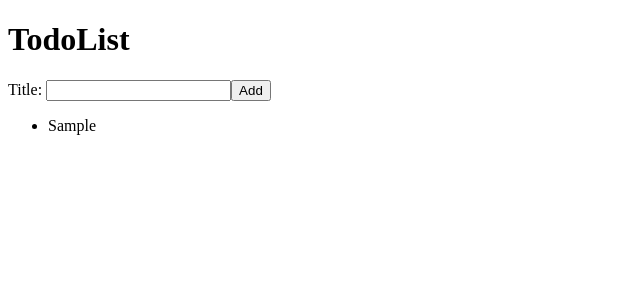
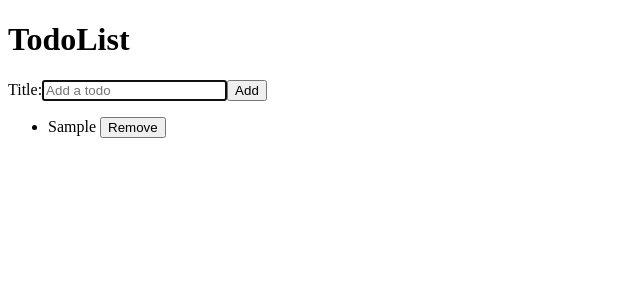
Before and after one commit to alexdmejia/react-todo, a React (Create React App) app: page / in a window 1280 px wide. Both pictures are taken after typing "Sample" into the empty fields and a click on the button "Add". Shown: the top 300 px of the page, without its empty margins (0-640 px from the left). Built offline with nearby package versions, Linux system fonts and the light colour scheme; the HTML template or start-up script is replaced by a standard one.

Commit message:
lesson 1.6

```diff
--- a/src/AddTodoForm.js
+++ b/src/AddTodoForm.js
@@ -1,4 +1,5 @@
 import React, { useState } from "react";
+import InputWithLabel from "./InputWithLabel";
 
 
 export default function AddTodoForm(props) {
@@ -19,8 +20,16 @@ export default function AddTodoForm(props) {
   return (
 
     <form onSubmit={handleAddTodo}>
-      <label htmlFor="todoTitle" >Title: </label>
-      <input type="text" id="todoTitle" name="title" value = {todoTitle} onChange = {handleTitleChange} />
+
+      <InputWithLabel
+        id="todoTitle"
+        name="title"
+        value={todoTitle}
+        placeholder="Add a todo"
+        onInputChange = {handleTitleChange}
+      >
+        Title:
+      </InputWithLabel>
       <button type="submit" >Add</button>
     </form>
   );
--- a/src/App.js
+++ b/src/App.js
@@ -2,6 +2,9 @@
 import React, { useEffect, useState } from "react";
 import AddTodoForm from "./AddTodoForm";
 import TodoList from "./TodoList";
+// import TodoListItem from "./TodoListItem";
+
+
 
 function useSemiPersistentState() {
   const [todoList, setTodoList] = useState(
@@ -21,14 +24,20 @@ function App() {
   function AddTodo(newTodo) {
     setTodoList([...todoList, newTodo]);
   }
+  function removeTodo(id) {
+    const updatedTodos = todoList.filter(todo => todo.id !== id);
+    setTodoList(updatedTodos);
+  }
 
   return (
     <>
       <h1> TodoList </h1>
       <AddTodoForm onAddTodo={AddTodo} />
-      <TodoList todoList={todoList} />
+      <TodoList todoList={todoList}  onRemoveTodo={removeTodo}  />
     </>
   );
 }
 
+
+
 export default App;
--- /dev/null
+++ b/src/InputWithLabel.js
@@ -0,0 +1,34 @@
+import React, {useEffect}from "react";
+
+function InputWithLabel({
+  name,
+  id,
+  value,
+  placeholder,
+  type = "text",
+  onInputChange,
+  children,
+
+}) {
+  const inputRef = React.useRef();
+
+  useEffect(() => {
+    inputRef.current.focus();
+  });
+  return (
+    <>
+      <label htmlFor={id}>{children}</label>
+      <input
+        ref={inputRef}
+        name={name}
+        id={id}
+        placeholder={placeholder}
+        type={type}
+        value={value}
+        onChange={onInputChange}
+      />
+    </>
+  );
+}
+
+export default InputWithLabel;
--- a/src/TodoList.js
+++ b/src/TodoList.js
@@ -1,7 +1,5 @@
 import React from "react";
 import TodoListItem from "./TodoListItem";
-
-
 
 const todoList = [
   {
@@ -16,18 +14,27 @@ const todoList = [
     id: 3,
     title: "react Dove class",
   },
+
 ];
 
-function TodoList({todoList}) {
+function TodoList({ todoList, onRemoveTodo }) {
   return (
     <div>
-    <ul>
-      {todoList.map(function (item) {
-        return <TodoListItem key={item.id} todo={item}/>;
-      })}
-    </ul>
+      <ul>
+        {todoList.map(function (item) {
+          return (
+            <TodoListItem
+              key={item.id}
+              todo={item}
+              onRemoveTodo={onRemoveTodo}
+            />
+          );
+        })}
+      </ul>
     </div>
   );
 }
 
+
+
 export default TodoList;
--- a/src/TodoListItem.js
+++ b/src/TodoListItem.js
@@ -1,12 +1,17 @@
-import React from 'react'
+import React from "react";
 
 function TodoListItem(props) {
-  const {todo} = props;
-  const {title} = todo;
+
+  const { todo } = props;
+  const {onRemoveTodo} = props;
+  const { title } = todo;
 
   return (
-    <li> {title} </li>
-  )
+    <li>
+      {" "}
+      {title} <button type="button"  onClick={() => onRemoveTodo(todo.id)}> Remove </button>
+    </li>
+  );
 }
 
 export default TodoListItem;
```
